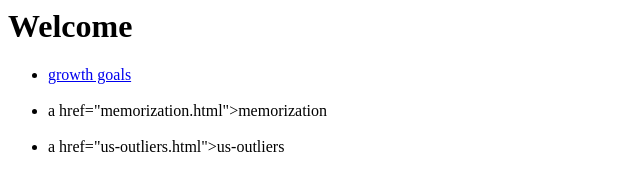
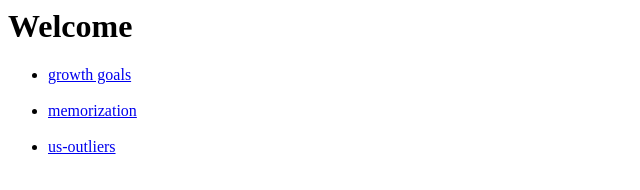
Before and after one commit to jfugitt42/web, a plain HTML site: page index.html in a window 1280 px wide. Shown: the whole page, without its empty margins (0-640 px from the left). Drawn offline with Linux system fonts and the light colour scheme.

Commit message:
Update index.html

```diff
--- a/index.html
+++ b/index.html
@@ -2,8 +2,8 @@
 <ul>
 <li><a href="growth-goals.html">growth goals</a></li>
 <br>
-<li>a href="memorization.html">memorization</a></li>
+<li><a href="memorization.html">memorization</a></li>
 <br>
-<li>a href="us-outliers.html">us-outliers</a></li>
+<li><a href="us-outliers.html">us-outliers</a></li>
 </ul>
 </body></html>
```
